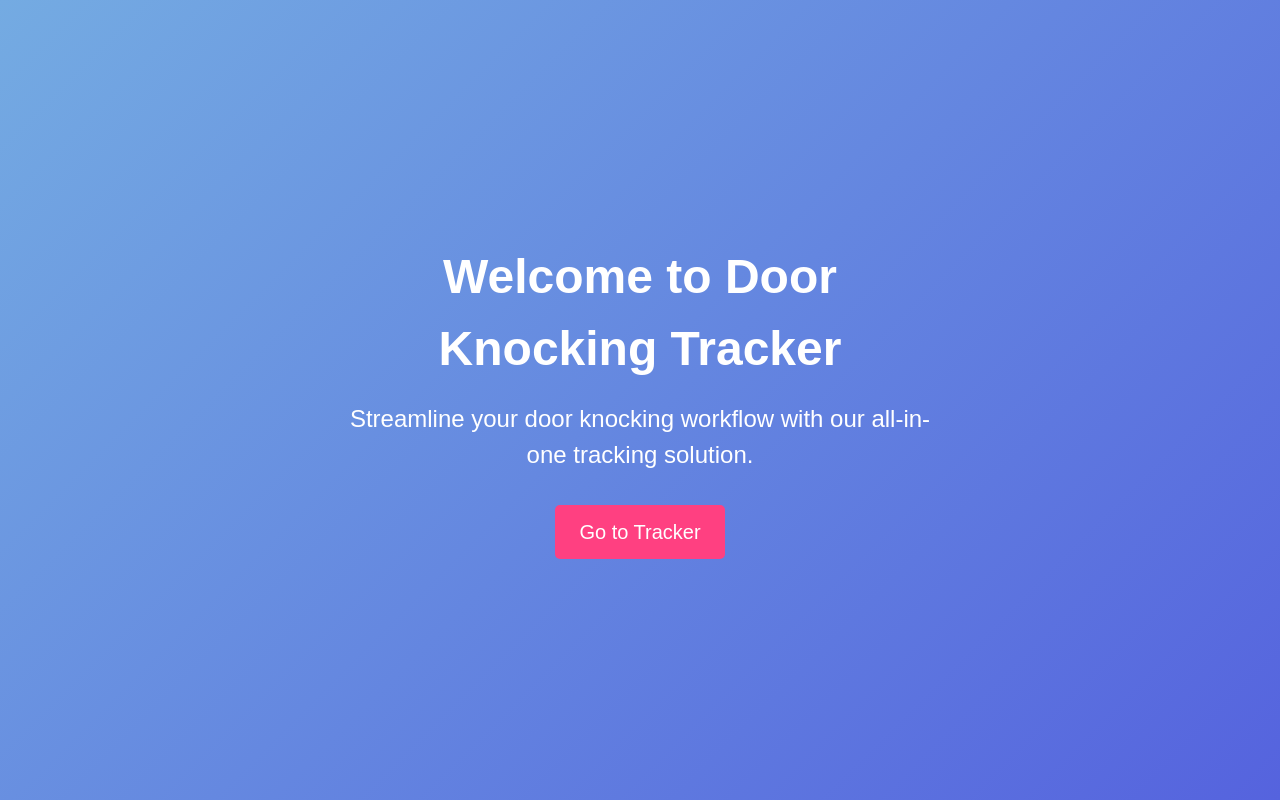
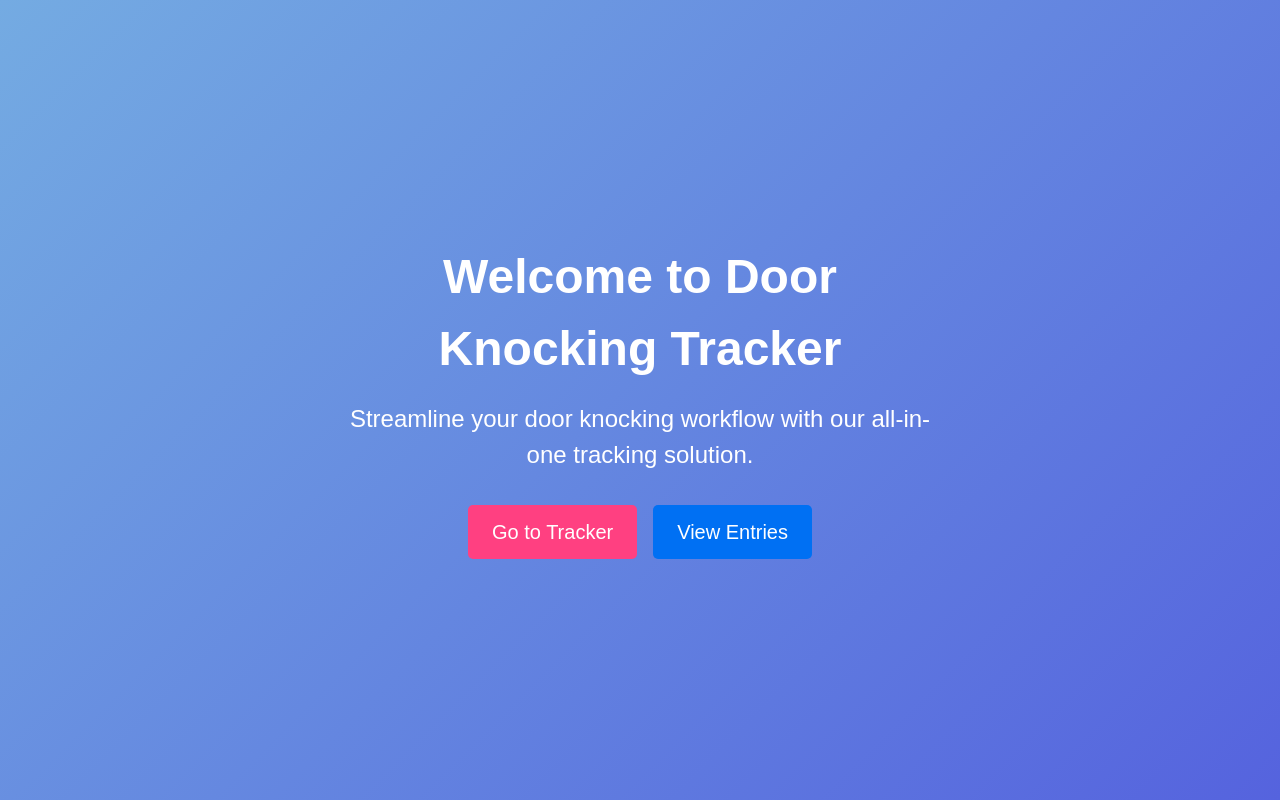
Before and after one commit to gazza9797/door-knocking-tracker, a Next.js app: page / in a window 1280 px wide. Built offline with nearby package versions, Linux system fonts and the light colour scheme.

Commit message:
Update page.js

```diff
--- a/app/page.js
+++ b/app/page.js
@@ -10,9 +10,14 @@ export default function HomePage() {
         <p>
           Streamline your door knocking workflow with our all-in-one tracking solution.
         </p>
-        <Link href="/tracker">
-          <a className="btn">Go to Tracker</a>
-        </Link>
+        <div className="links">
+          <Link href="/tracker">
+            <a className="btn">Go to Tracker</a>
+          </Link>
+          <Link href="/entries">
+            <a className="btn secondary">View Entries</a>
+          </Link>
+        </div>
       </div>
       <style jsx>{`
         .container {
@@ -37,6 +42,11 @@ export default function HomePage() {
           font-size: 1.5rem;
           margin-bottom: 2rem;
         }
+        .links {
+          display: flex;
+          justify-content: center;
+          gap: 1rem;
+        }
         .btn {
           display: inline-block;
           padding: 0.75rem 1.5rem;
@@ -52,6 +62,12 @@ export default function HomePage() {
         .btn:hover {
           background-color: #e73370;
         }
+        .secondary {
+          background-color: #0070f3;
+        }
+        .secondary:hover {
+          background-color: #005bb5;
+        }
       `}</style>
     </div>
   );
```
